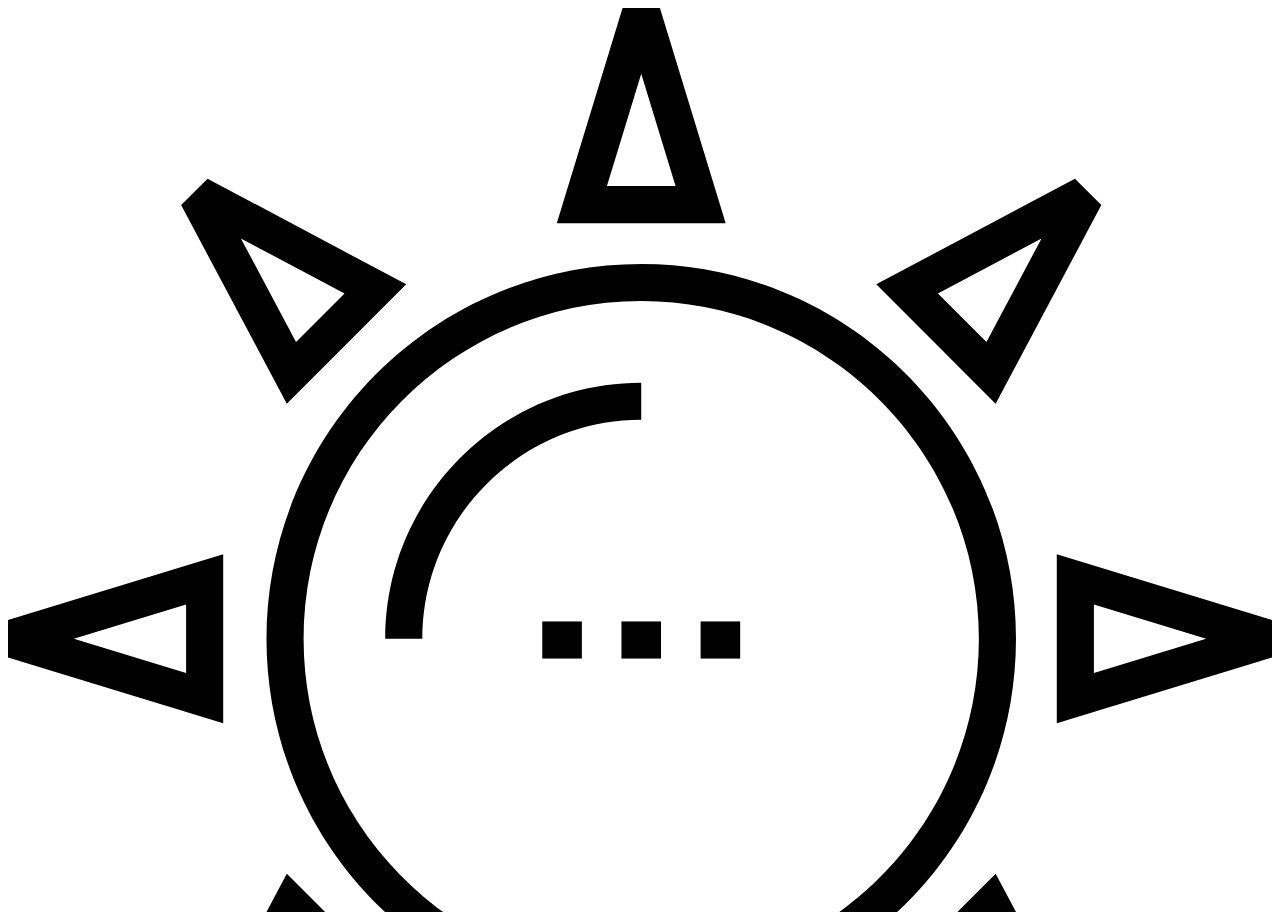
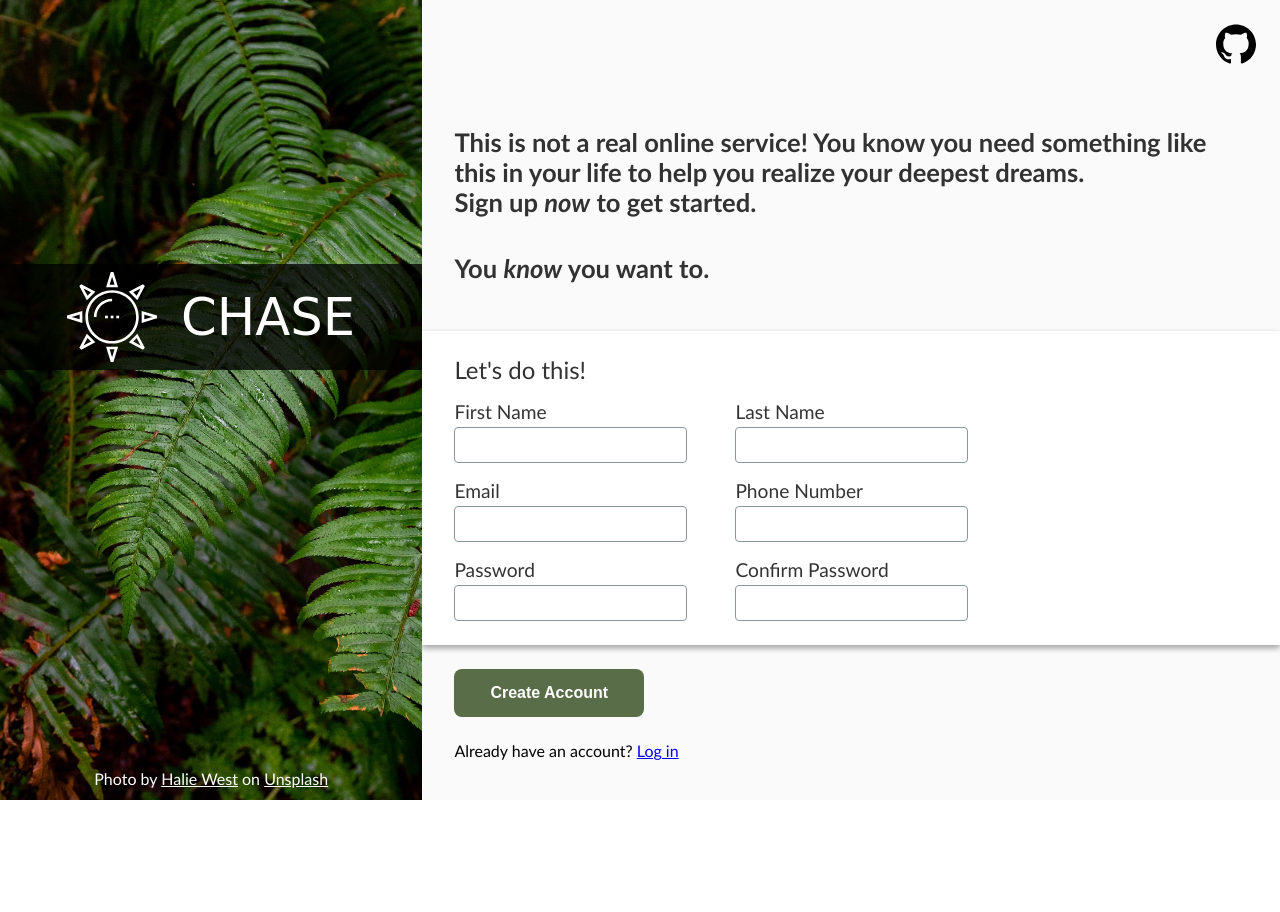
Before and after one commit to cseltzner/Registration-form, a plain HTML site: page index.html in a window 1280 px wide. Shown: the top 912 px of the page. Drawn offline with Linux system fonts and the light colour scheme; a web font is replaced by a local one.

Commit message:
Finish project

```diff
--- a/index.html
+++ b/index.html
@@ -4,6 +4,7 @@
     <meta charset="UTF-8">
     <meta http-equiv="X-UA-Compatible" content="IE=edge">
     <meta name="viewport" content="width=device-width, initial-scale=1.0">
+    <link rel="stylesheet" href="style.css">
     <title>Sign up!</title>
 </head>
 <body>
@@ -12,8 +13,10 @@
             <img src="sun.svg" alt="Logo" class="logo">
             <div class="logo-text">CHASE</div>
         </div>
+        <div class="attribution">Photo by <a href="https://unsplash.com/@haliewestphoto?utm_source=unsplash&utm_medium=referral&utm_content=creditCopyText">Halie West</a> on <a href="https://unsplash.com/?utm_source=unsplash&utm_medium=referral&utm_content=creditCopyText">Unsplash</a></div>
     </header>
     <main>
+        <a href="https://www.github.com/cseltzner"><img src="github.svg" alt="github"></a>
         <div class="header-container">
             <p>This is not a real online service! You know you need something like this in your life to help you realize your deepest dreams.</p>
             <p>Sign up <em>now</em> to get started.</p>
@@ -23,25 +26,35 @@
             <div class="form-header">Let's do this!</div>
             <form action="#" method="post" id="register-form">
                 <div class="form-row-1">
+                    <div class="form-item-1">
                         <label for="first-name">First Name</label>
                         <input type="text" name="first-name" id="first-name">
-
+                    </div>
+                    <div class="form-item-2">
                         <label for="last-name">Last Name</label>
                         <input type="text" name="last-name" id="last-name">
                     </div>
+                </div>
                 <div class="form-row-2">
+                    <div class="form-item-3">
                         <label for="email">Email</label>
                         <input type="email" name="email" id="email">
-
+                    </div>
+                    <div class="form-item-4">
                         <label for="tel">Phone Number</label>
                         <input type="tel" name="tel" id="tel">
                     </div>
+                </div>
                 <div class="form-row-3">
+                    <div class="form-item-5">
                         <label for="password">Password</label>
                         <input type="password" name="password" id="password">
+                    </div>
 
+                    <div class="form-item-6">
                         <label for="confirm-password">Confirm Password</label>
                         <input type="password" name="confirm-password" id="confirm-password">
+                    </div>
                 </div>
             </form>
         </div>
--- a/style.css
+++ b/style.css
@@ -0,0 +1,196 @@
+@import url('https://fonts.googleapis.com/css2?family=Ms+Madi&display=swap');
+
+* {
+    margin: 0;
+    padding: 0;
+    box-sizing: border-box;
+}
+
+:root {
+    --light-background-color: rgb(250, 250, 250);
+    --light-surface-color: #fff;
+    --light-special-color: #596D48;
+    --light-text-on-surface-color: rgba(0, 0, 0, 0.8);
+    --light-text-on-special-color: #fff;
+    --light-text-on-image-color: #fff;
+
+    --main-horizontal-padding: 32px;
+    --form-vertical-padding: 24px;
+}
+
+html, body {
+    height: 100%;
+    width: 100%;
+    font-family: 'Gill Sans', 'Gill Sans MT', Calibri, 'Trebuchet MS', sans-serif;
+}
+
+body {
+    display: flex;
+}
+
+header {
+    position: relative;
+    flex: 0 0 33%;
+    background-image: url(login-photo.jpg);
+    background-size: cover;
+    display: flex;
+    justify-content: center;
+    align-items: flex-end;
+}
+
+.logo-container {
+    position: absolute;
+    width: 100%;
+    display: flex;
+    justify-content: center;
+    align-items: center;
+    gap: 24px;
+    top: 33%;
+    color: var(--light-text-on-image-color);
+    font-family: 'Ms Madi', cursive;
+    font-size: 4vw;
+    background-color: #000000C1;
+    padding: 8px 0;
+}
+
+.logo {
+    height: 7vw;
+    width: 7vw;
+    filter: invert(1);
+}
+
+.attribution {
+    color: white;
+    margin-bottom: 12px;
+}
+
+.attribution a:link {
+    color: white;
+}
+
+.attribution a:visited {
+    color: rgb(225, 225, 225);
+}
+
+main {
+    display: flex;
+    flex-direction: column;
+    width: 100%;
+    background-color: var(--light-background-color);
+    color: var(--light-text-on-surface-color);
+}
+
+.header-container {
+    flex: 0 0 33%;
+    display: flex;
+    flex-direction: column;
+    justify-content: center;
+    align-items: stretch;
+    width: min(70ch, 95%);
+    padding-left: var(--main-horizontal-padding);
+    font-size: 1.6rem;
+    font-weight: 600;
+    padding-top: 48px;
+}
+
+main a {
+    align-self: flex-end;
+    margin: 24px 24px 0 0;
+}
+
+main a img {
+    height: 40px;
+    width: 40px;
+}
+
+.header-container p:last-of-type {
+    margin-top: 36px;
+    margin-bottom: 36px;
+}
+
+.form-container {
+    flex: 0 0 34%;
+    width: 100%;
+    height: 100%;
+    display: flex;
+    flex-direction: column;
+    background-color: var(--light-surface-color);
+    padding: var(--form-vertical-padding) var(--main-horizontal-padding) var(--form-vertical-padding) var(--main-horizontal-padding);
+    box-shadow: 0 3px 6px rgba(0,0,0,0.16), 0 3px 6px rgba(0,0,0,0.23);
+}
+
+.form-header {
+    font-size: 1.5rem;
+    font-weight: 500;
+    justify-self: start;
+}
+
+.form-row-1, .form-row-2, .form-row-3 {
+    display: flex;
+    flex-wrap: wrap;
+    margin-top: 16px;
+}
+
+.form-item-1, .form-item-2, .form-item-3, .form-item-4, .form-item-5, .form-item-6 {
+    display: flex;
+    flex-direction: column;
+    gap: 4px;
+}
+
+.form-item-1, .form-item-3, .form-item-5 {
+    margin-right: 48px;
+}
+
+form label {
+    font-size: 120%;
+}
+
+form input {
+    width: 100%;
+    height: 36px;
+    border-radius: 4px;
+    padding-left: 12px;
+    font-size: 16px;
+    font-weight: normal;
+    border: 1px solid rgb(137, 151, 155);
+    transition: border-color 150ms ease-in-out 0s;
+    outline: none;
+    color: rgb(33, 49, 60);
+    background-color: rgb(255, 255, 255);
+    padding-right: 12px;
+}
+
+form input:hover{
+    box-shadow: rgb(231 238 236) 0px 0px 0px 3px;
+}
+
+.post-form-container {
+    flex: 0 0 33%;
+    display: flex;
+    flex-direction: column;
+    align-items: flex-start;
+    gap: 24px;
+}
+
+.post-form-container button {
+    margin-top: 24px;
+    margin-left: var(--main-horizontal-padding);
+    display: inline-block;
+    outline: none;
+    cursor: pointer;
+    font-size: 16px;
+    line-height: 20px;
+    font-weight: 600;
+    border-radius: 8px;
+    padding: 14px 36px;
+    border: none;
+    transition: box-shadow 0.2s ease 0s, -ms-transform 0.1s ease 0s, -webkit-transform 0.1s ease 0s, transform 0.1s ease 0s;
+    background-color: var(--light-special-color);
+    color: #fff;
+
+}
+
+.post-form-container .login-text {
+    margin-left: var(--main-horizontal-padding);
+    color: black;
+}
```
Also changed, not shown: Norse-Bold.otf (deleted), github.svg (added), 2 other files. Lines whose indentation alone changed are shown as unchanged.
